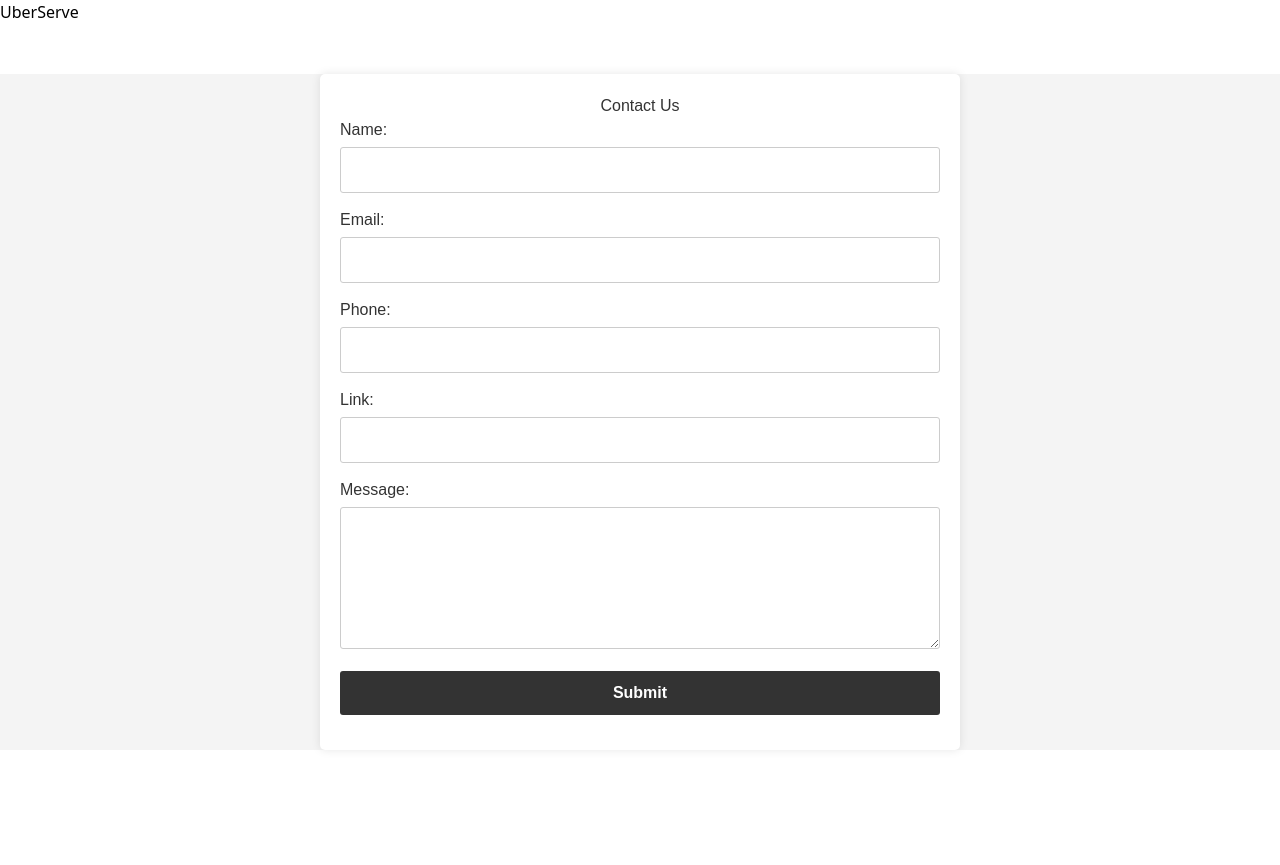
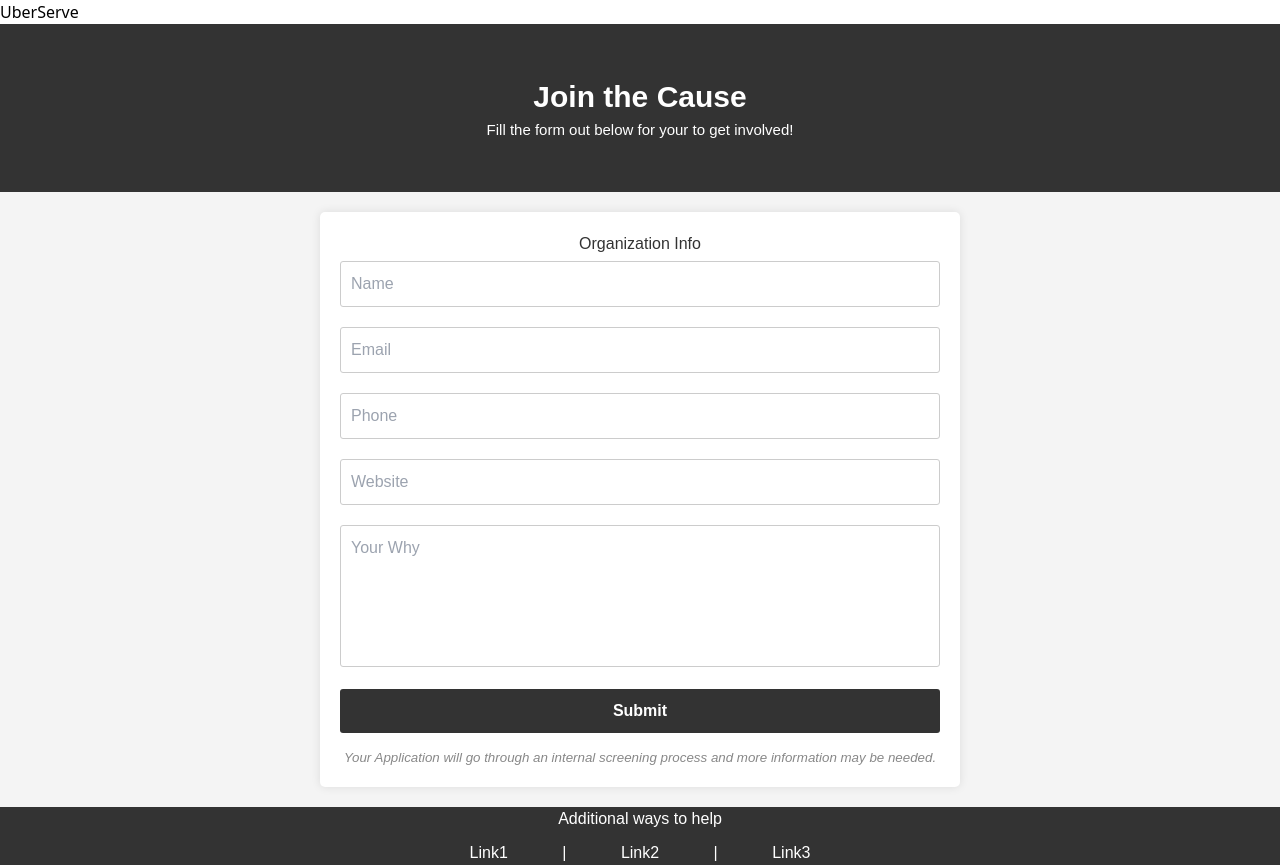
Before and after one commit to KyanPepper/2024-Intellitect-Hackathon, a SvelteKit app in the folder Frontend/: page /contactPage in a window 1280 px wide. Before the commit the page ends 800 px from the top, so only its background shows below. Built offline with nearby package versions, Linux system fonts and the light colour scheme.

Commit message:
Redesign of the signup page

```diff
--- a/Frontend/src/routes/contactPage/+page.svelte
+++ b/Frontend/src/routes/contactPage/+page.svelte
@@ -1,32 +1,42 @@
 <body>
+
+    <div class="cta">
+        <h2 class="ctaTitle">Join the Cause</h2>
+        <p class="ctaSub">Fill the form out below for your to get involved!</p>
+    </div>
+
     <div class="container">
-        <h1>Contact Us</h1>
+    <h1>Organization Info</h1>
     <form action="submit_form.php" method="post">
         <div class="form-group">
-                <label for="name">Name:</label>
-                <input type="text" id="name" name="name" required>
+            <input type="text" id="name" name="name" placeholder="Name" required>
         </div>
         <div class="form-group">
-                <label for="email">Email:</label>
-                <input type="email" id="email" name="email" required>
+            <input type="email" id="email" name="email" placeholder="Email" required>
         </div>
         <div class="form-group">
-                <label for="phone">Phone:</label>
-                <input type="tel" id="phone" name="phone"required>
+            <input type="tel" id="phone" name="phone" placeholder="Phone" required>
         </div>
         <div class="form-group">
-                <label for="website">Link:</label>
-                <input type="tel" id="url" name="website" required>
+            <input type="url" id="website" name="website" placeholder="Website" required>
         </div>
         <div class="form-group">
-                <label for="message">Message:</label>
-                <textarea id="message" name="message" rows="5" required></textarea>
+            <textarea id="message" name="message" rows="5" placeholder="Your Why" required></textarea>
         </div>
         <div class="form-group">
             <button type="submit">Submit</button>
         </div>
+        <div class="screening-info">
+            Your Application will go through an internal screening process and more information may be needed.
+        </div>
     </form>
 </div>
+
+    <div class="additional-info">
+        <p>Additional ways to help</p>
+        <a href="#">Link1</a> | <a href="#">Link2</a> | <a href="#">Link3</a>
+    </div>
+
 </body>
 
        <style>
@@ -37,14 +47,27 @@
             margin: 0;
             padding: 0;
         }
+        .cta {
+            background-color: #333;
+            color: #fff;
+            padding: 50px 20px;
+            text-align: center;
+        }
+        .ctaTitle {
+            font-weight: bold;
+            font-size: 30px;
+        }
+        .ctaSub{
+            font-size: 15px;
+        }
         .container {
             width: 50%;
             margin: auto;
             background: #fff;
             padding: 20px;
             box-shadow: 0 0 10px rgba(0, 0, 0, 0.1);
-            margin-top: 50px;
             border-radius: 5px;
+            margin-top: 20px;
         }
         h1 {
             text-align: center;
@@ -67,6 +90,7 @@
             background-color: #fff;
             color: #333;
             border-radius: 3px;
+            resize: none;
         }
         .form-group button {
             display: block;
@@ -80,7 +104,31 @@
             border-radius: 3px;
             font-weight: bold;
         }
+        .screening-info {
+            font-size: smaller;
+            text-align: center;
+            color: #888;
+            font-style: italic;
+        }
         .form-group button:hover {
             background-color: #555;
         }
+        .additional-info {
+            text-align: center;
+            color: #fff;
+            margin-top: 20px;
+            background-color: #333;
+        }
+        .additional-info p {
+            margin-bottom: 10px;
+        }
+        .additional-info a {
+            color: #fff;
+            text-decoration: none;
+            font-weight: normal;
+            margin: 0 50px;
+        }
+        .additional-info a:hover {
+            color: grey;
+        }
     </style>
```
Lines whose indentation alone changed are shown as unchanged.
